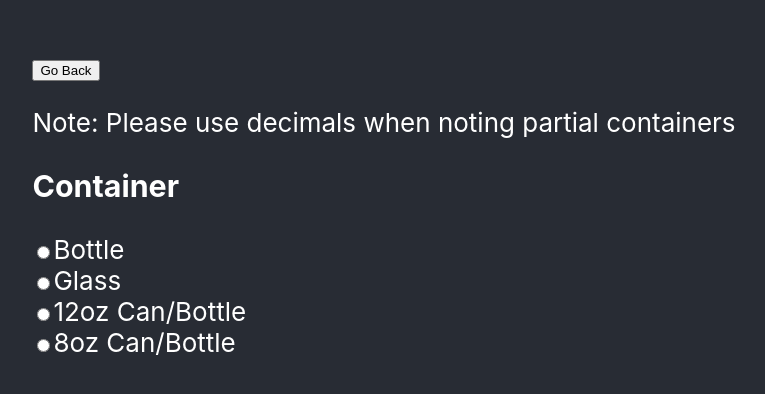
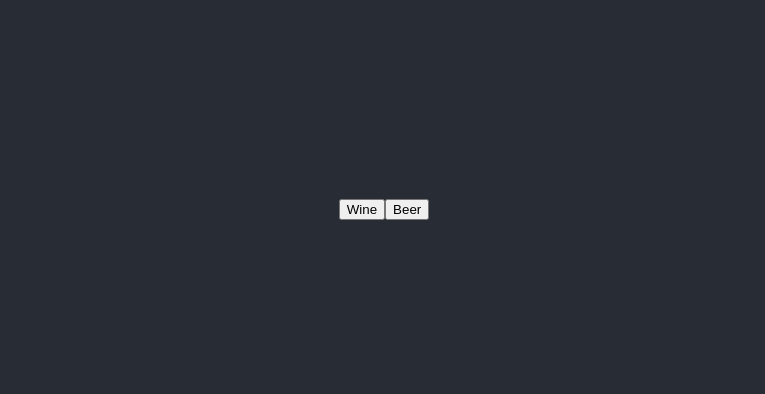
Before and after one commit to TLBdev/alcoholcontentcalculator, a React (Create React App) app: page / in a window 1280 px wide. Shown: the part 196-590 px from the top of the page, without its empty margins (256-1021 px from the left). Built offline with nearby package versions, Linux system fonts and the light colour scheme.

Commit message:
beer modularized, nav implemented

```diff
--- a/src/App.js
+++ b/src/App.js
@@ -1,11 +1,18 @@
-import React from 'react';
+import React, { useState } from 'react';
 import './App.css';
 import Beer from './components/beer'
 import Wine from './components/wine'
+import NavBar from './components/NavBar'
 function App() {
+  const [navigation, setNavigation] = useState('')
+  function handleNav(e) {
+    setNavigation(e.target.name)
+  }
   return (
     <div className="App-header">
-      <Wine />
+      <NavBar handleNav={handleNav} />
+      {navigation && navigation === 'Beer' ? <Beer /> : null}
+      {navigation && navigation === 'Wine' ? <Wine /> : null}
     </div>
   );
 }
--- /dev/null
+++ b/src/components/NavBar.js
@@ -0,0 +1,11 @@
+import React from 'react';
+
+function NavBar(props) {
+    return (
+        <nav>
+            <button name='Wine' onClick={props.handleNav} >Wine</button>
+            <button name='Beer' onClick={props.handleNav} >Beer</button>
+        </nav>
+    )
+}
+export default NavBar
--- a/src/components/beer.js
+++ b/src/components/beer.js
@@ -1,6 +1,9 @@
 import React, { useState } from 'react';
-
 import '../App.css';
+import Container from './beerComponents/Container'
+import Beverage from './beerComponents/Beverage'
+import Number from './beerComponents/Number'
+import Results from './beerComponents/Results'
 import { alc_ml_util, alc_oz_util } from '../utils/alc_util'
 function Beer() {
     const [values, setValues] = useState({
@@ -8,7 +11,8 @@ function Beer() {
         beverage: 0,
         container: 0,
         alc_cont: 0,
-        draft: false
+        draft: false,
+        slideCounter: 0
     })
     const handleSubmit = (e) => {
         e.preventDefault()
@@ -17,7 +21,8 @@ function Beer() {
         result = alc_ml_util(alc_oz_util(values.number * values.container), values.beverage)
         setValues({
             ...values,
-            alc_cont: result
+            alc_cont: result,
+            slideCounter: values.slideCounter + 1
         })
     }
     const numberChange = (e) => {
@@ -31,60 +36,40 @@ function Beer() {
         setValues({
             ...values,
             container: parseInt(e.target.value),
-            draft: e.target.id === '16oz Draught/Draft'
+            draft: e.target.id === '16oz Draught/Draft',
+            slideCounter: values.slideCounter + 1
         })
     }
     const beverageChange = (e) => {
         console.log(e.target.value)
         setValues({
             ...values,
-            beverage: parseFloat(e.target.value)
+            beverage: parseFloat(e.target.value),
+            slideCounter: values.slideCounter + 1
+        })
+    }
+    const goBack = (e) => {
+        setValues({
+            ...values,
+            slideCounter: values.slideCounter - 1,
+            draft: values.slideCounter === 1 ? false : values.draft
+        })
+    }
+    const goForward = (e) => {
+        setValues({
+            ...values,
+            slideCounter: values.slideCounter + 1
         })
     }
     return (
         <div className="App-header">
             <form onSubmit={handleSubmit}>
-                <div>Number of drinks</div>
-                <input type='text' value={values.volume} onChange={numberChange} />
-                <div>Container</div>
-                <input type="radio" id="12oz Can/Bottle" name="container" value='12' onClick={containerChange} />
-                <label for="12oz Can/Bottle">12oz Can/Bottle</label><br />
-                <input type="radio" id="16oz Can/Bottle" name="container" value='16' onClick={containerChange} />
-                <label for="16oz Can/Bottle">16oz Can/Bottle</label><br />
-                <input type="radio" id="24oz Can/Bottle" name="container" value='24' onClick={containerChange} />
-                <label for="24oz Can/Bottle">24oz Can/Bottle</label><br />
-                <input type="radio" id="32oz Can/Bottle" name="container" value='32' onClick={containerChange} />
-                <label for="32oz Can/Bottle">32oz Can/Bottle</label><br />
-                <input type="radio" id="40oz Can/Bottle" name="container" value='40' onClick={containerChange} />
-                <label for="40oz Bottle">40oz Bottle</label><br />
-                <input type="radio" id="16oz Draught/Draft" name="container" value='16' onClick={containerChange} />
-                <label for="16oz Draught/Draft">16oz Draught/Draft</label>
-                <div>Beverage Type</div>
-                <div className='beverageCont'>
-                    <div><input type="radio" id="Light Domestic" name="beverage" value="4" onClick={beverageChange} />
-                        <label for="Light Domestic">Light Domestic(~4% ABV, Bud Light, Keystone Light, etc.)</label></div>
-                    <div><input type="radio" id="Standard Domestic" name="beverage" value="5" onClick={beverageChange} />
-                        <label for="Standard Domestic">Standard Domestic (~5% abv, Budweiser, Michelob, etc.) </label></div>
-                    <div><input type="radio" id="Domestic Ice" name="beverage" value="5.9" onClick={beverageChange} />
-                        <label for="Domestic Ice">Domestic Ice (~5.9% abv, Keystone Ice, Bud Ice, etc.) </label></div>
-                    <div><input type="radio" id="Lower ABV Craft" name="beverage" value="5" onClick={beverageChange} />
-                        <label for="Lower ABV Craft">Lower ABV Craft (~5% abv, German Pilsner, American Blonde Ale, etc.) </label></div>
-                    <div><input type="radio" id="Average ABV Craft" name="beverage" value="7" onClick={beverageChange} />
-                        <label for="Average ABV Craft">Average ABV Craft (~7% abv, Belgian IPA, Imperial Pilsner, etc.) </label></div>
-                    <div><input type="radio" id="High ABV Craft" name="beverage" value="10" onClick={beverageChange} />
-                        <label for="High ABV Craft">High ABV Craft (~10% abv, Imperial Stout, Wheatwine, etc.) </label></div>
-                    <div><input type="radio" id="Average Malt Liquor" name="beverage" value="7" onClick={beverageChange} />
-                        <label for="High ABV Malt Liquor">Average Malt Liquor (~7% abv, Mickey's, Steel Reserve, etc.) </label></div>
-                    <div><input type="radio" id="High ABV Malt Liquor" name="beverage" value="12" onClick={beverageChange} />
-                        <label for="High ABV Malt Liquor">High ABV Malt Liquor (~12% abv, Four Loko, Blast Colt 45, etc.) </label></div>
-
-                </div>
-                <button type='submit'>Calculate</button>
+                <button type='button' onClick={goBack}>Go Back</button>
+                {values && values.slideCounter === 2 ? <Number numberChange={numberChange} values={values} /> : null}
+                {values && values.slideCounter === 1 ? <Container containerChange={containerChange} /> : null}
+                {values && values.slideCounter === 0 ? <Beverage beverageChange={beverageChange} /> : null}
             </form>
-            <div>{`${values.alc_cont} ml, ${values.alc_cont / 18} standard drinks(US), ${values.alc_cont / 10} units(UK)`}</div>
-            {values.draft ? <p>Draft/Draught Selected, the following numbers are adjusted to assume a 22% overpour(Kerr et al., 2008)</p> : null}
-
-            {values.draft ? <div>{`${values.alc_cont * 1.22} ml, ${(values.alc_cont * 1.22) / 18} standard drinks(US), ${(values.alc_cont * 1.22) / 10} units(UK)`}</div> : null}
+            {values && values.slideCounter === 3 ? <Results values={values} /> : null}
         </div>
     );
 }
--- /dev/null
+++ b/src/components/beerComponents/Beverage.js
@@ -0,0 +1,27 @@
+import React from 'react';
+
+function Beverage(props) {
+    return (<section>
+        <div>Beverage Type</div>
+        <div className='beverageCont'>
+            <div><input type="radio" id="Light Domestic" name="beverage" value="4" onClick={props.beverageChange} />
+                <label for="Light Domestic">Light Domestic(~4% ABV, Bud Light, Keystone Light, etc.)</label></div>
+            <div><input type="radio" id="Standard Domestic" name="beverage" value="5" onClick={props.beverageChange} />
+                <label for="Standard Domestic">Standard Domestic (~5% abv, Budweiser, Michelob, etc.) </label></div>
+            <div><input type="radio" id="Domestic Ice" name="beverage" value="5.9" onClick={props.beverageChange} />
+                <label for="Domestic Ice">Domestic Ice (~5.9% abv, Keystone Ice, Bud Ice, etc.) </label></div>
+            <div><input type="radio" id="Lower ABV Craft" name="beverage" value="5" onClick={props.beverageChange} />
+                <label for="Lower ABV Craft">Lower ABV Craft (~5% abv, German Pilsner, American Blonde Ale, etc.) </label></div>
+            <div><input type="radio" id="Average ABV Craft" name="beverage" value="7" onClick={props.beverageChange} />
+                <label for="Average ABV Craft">Average ABV Craft (~7% abv, Belgian IPA, Imperial Pilsner, etc.) </label></div>
+            <div><input type="radio" id="High ABV Craft" name="beverage" value="10" onClick={props.beverageChange} />
+                <label for="High ABV Craft">High ABV Craft (~10% abv, Imperial Stout, Wheatwine, etc.) </label></div>
+            <div><input type="radio" id="Average Malt Liquor" name="beverage" value="7" onClick={props.beverageChange} />
+                <label for="High ABV Malt Liquor">Average Malt Liquor (~7% abv, Mickey's, Steel Reserve, etc.) </label></div>
+            <div><input type="radio" id="High ABV Malt Liquor" name="beverage" value="12" onClick={props.beverageChange} />
+                <label for="High ABV Malt Liquor">High ABV Malt Liquor (~12% abv, Four Loko, Blast Colt 45, etc.) </label></div>
+
+        </div>
+    </section>)
+}
+export default Beverage
--- /dev/null
+++ b/src/components/beerComponents/Container.js
@@ -0,0 +1,20 @@
+import React from 'react';
+
+function Container(props) {
+    return (<section>
+        <div>Container</div>
+        <input type="radio" id="12oz Can/Bottle" name="container" value='12' onClick={props.containerChange} />
+        <label for="12oz Can/Bottle">12oz Can/Bottle</label><br />
+        <input type="radio" id="16oz Can/Bottle" name="container" value='16' onClick={props.containerChange} />
+        <label for="16oz Can/Bottle">16oz Can/Bottle</label><br />
+        <input type="radio" id="24oz Can/Bottle" name="container" value='24' onClick={props.containerChange} />
+        <label for="24oz Can/Bottle">24oz Can/Bottle</label><br />
+        <input type="radio" id="32oz Can/Bottle" name="container" value='32' onClick={props.containerChange} />
+        <label for="32oz Can/Bottle">32oz Can/Bottle</label><br />
+        <input type="radio" id="40oz Can/Bottle" name="container" value='40' onClick={props.containerChange} />
+        <label for="40oz Bottle">40oz Bottle</label><br />
+        <input type="radio" id="16oz Draught/Draft" name="container" value='16' onClick={props.containerChange} />
+        <label for="16oz Draught/Draft">16oz Draught/Draft</label>
+    </section>)
+}
+export default Container
--- /dev/null
+++ b/src/components/beerComponents/Number.js
@@ -0,0 +1,10 @@
+import React from 'react';
+
+function Number(props) {
+    return (<section>
+        <div>Number of drinks</div>
+        <input type='text' value={props.values.volume} onChange={props.numberChange} />
+        <button type='submit' >Calculate</button>
+    </section>)
+}
+export default Number
--- /dev/null
+++ b/src/components/beerComponents/Results.js
@@ -0,0 +1,11 @@
+import React from 'react';
+
+function Results(props) {
+    return (<section>
+        <div>{`${props.values.alc_cont} ml, ${props.values.alc_cont / 18} standard drinks(US), ${props.values.alc_cont / 10} units(UK)`}</div>
+        {props.values.draft ? <p>Draft/Draught Selected, the following numbers are adjusted to assume a 22% overpour(Kerr et al., 2008)</p> : null}
+
+        {props.values.draft ? <div>{`${props.values.alc_cont * 1.22} ml, ${(props.values.alc_cont * 1.22) / 18} standard drinks(US), ${(props.values.alc_cont * 1.22) / 10} units(UK)`}</div> : null}
+    </section>)
+}
+export default Results
--- a/src/components/wine.js
+++ b/src/components/wine.js
@@ -66,14 +66,14 @@ function Wine() {
                 <button type='button' onClick={goBack}>Go Back</button>
                 <p>Note: Please use decimals when noting partial containers</p>
                 {values && values.slideCounter === 1 ?
-                    <div>
+                    <section>
                         <h3>Amount</h3>
                         <input type='text' value={values.volume} onChange={amountChange} />
                         <button type='button' onClick={goForward}>Continue</button>
-                    </div> : null}
+                    </section> : null}
 
                 {values && values.slideCounter === 0 ?
-                    <div>
+                    <section>
                         <h3>Container</h3>
                         <input type="radio" id="Bottle" name="container" value='750' onClick={containerChange} />
                         <label for="Bottle">Bottle</label><br />
@@ -83,29 +83,29 @@ function Wine() {
                         <label for="12oz Can/Bottle">12oz Can/Bottle</label><br />
                         <input type="radio" id="8oz Can/Bottle" name="container" value='236.588' onClick={containerChange} />
                         <label for="8oz Can/Bottle">8oz Can/Bottle</label><br />
-                    </div> : null}
+                    </section> : null}
 
                 {values && values.slideCounter === 4 ?
                     <><h3>Poured By</h3>
-                        <div>
+                        <section>
                             <input type="radio" id="Poured By Professional" name="pouredBy" value='750' onClick={locationChange} />
                             <label for="Poured By Professional">Poured By Professional</label><br />
                             <input type="radio" id="Poured by Self/Friend/Family" name="pouredBy" value='750' onClick={locationChange} />
                             <label for="Poured by Self/Friend/Family">Poured by Self/Friend/Family</label><br />
-                        </div>
+                        </section>
                     </> : null}
                 {values && values.slideCounter === 2 ?
                     <button type='submit'>Calculate</button> : null}
             </form>
             {values && values.slideCounter === 3 ?
-                <div>
+                <section>
                     <div>{`${values.total} ml, ${values.total / 18} standard drinks(US), ${values.total / 10} units(UK)`}</div>
                     {values.professional ? <p> Glasses of wine served on location have been shown to have an average overpour of 43.3%(Kerr et al., 2008) The following numbers have been adjusted to reflect this.</p> : null}
 
                     {values.professional ? <div>{`${values.total * 1.433} ml, ${(values.total * 1.433) / 18} standard drinks(US), ${(values.total * 1.433) / 10} units(UK)`}</div> : null}
 
                     {values.home ? <p> Glasses of wine served at home have been shown to have particularly high variance(Kerr et al., 2005). It may be more reliable to calculate this number again with the amount of the bottle that was consumed if possible.</p> : null}
-                </div> : null}
+                </section> : null}
         </div>
 
     )
```
